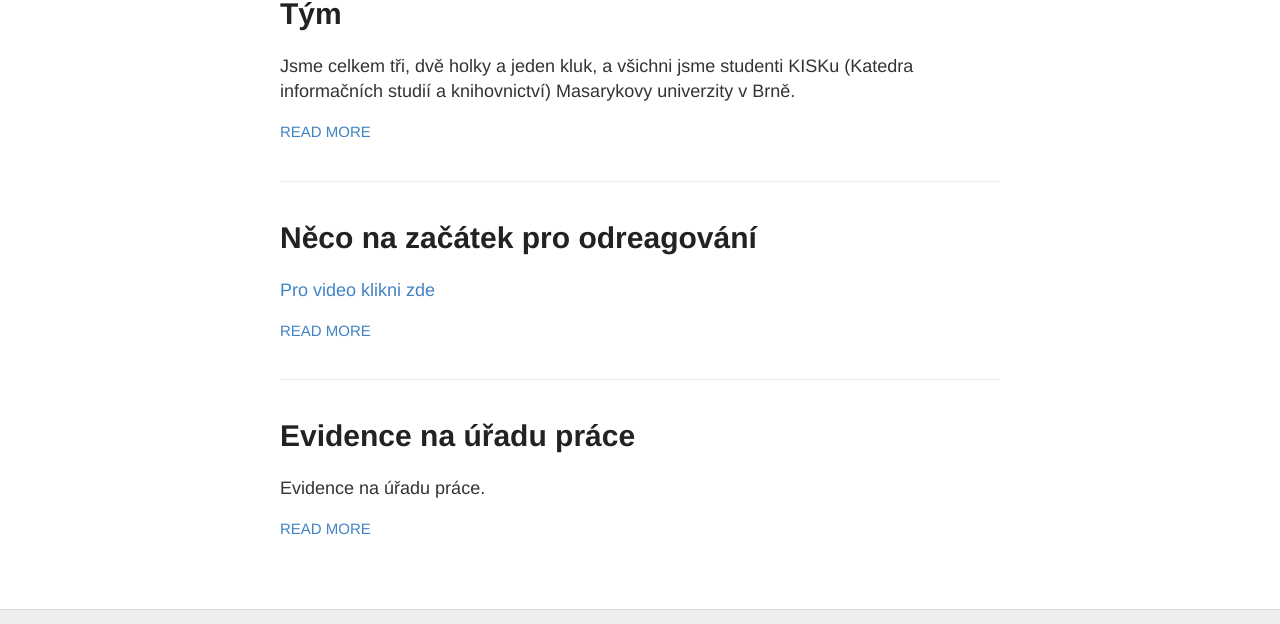
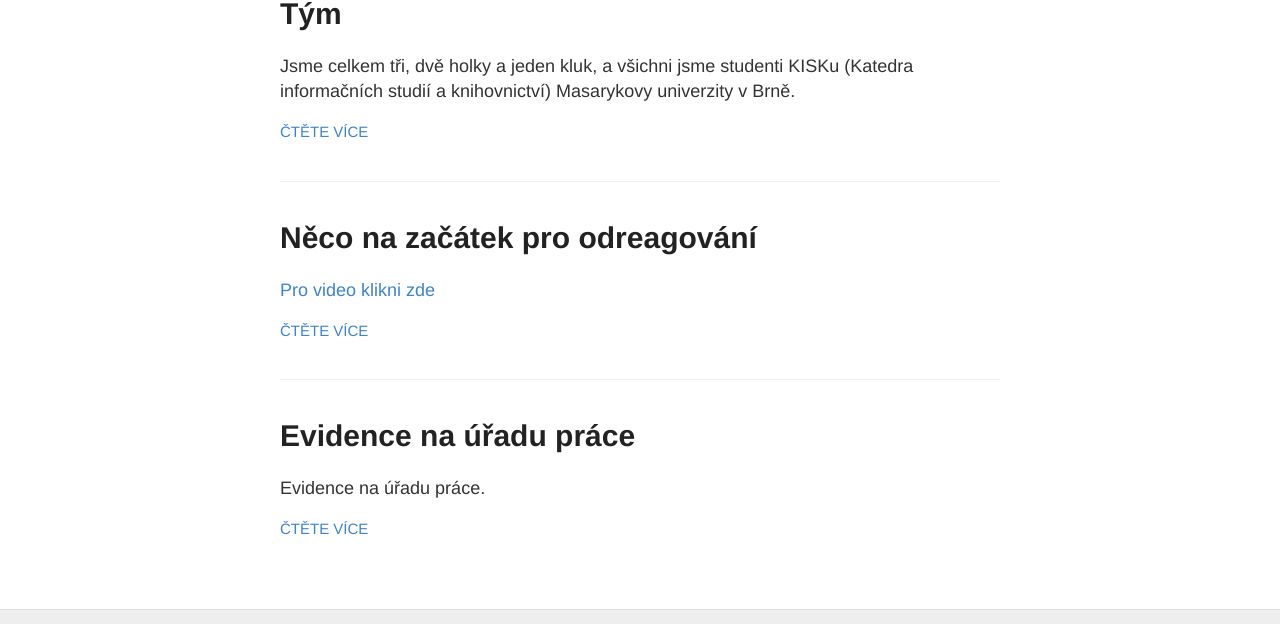
Before and after one commit to dokiinka/dokiinka.github.io, a Jekyll site: the page built from index.html, in a window 1280 px wide. Shown: the part 173-797 px from the top of the page. Built offline with Jekyll 4.4.1, drawn with Linux system fonts in a browser that asks for light colours.

Commit message:
Read more - Čtěte více
Dovolil jsem si udělat menší kosmetickou úpravu z angličtiny do češtiny

```diff
--- a/index.html
+++ b/index.html
@@ -12,7 +12,7 @@ layout: default
         {{ post.excerpt }}
       </div>
 
-      <a href="{{ site.baseurl }}{{ post.url }}" class="read-more">Read More</a>
+      <a href="{{ site.baseurl }}{{ post.url }}" class="read-more">Čtěte více</a>
     </article>
   {% endfor %}
 </div>
```
